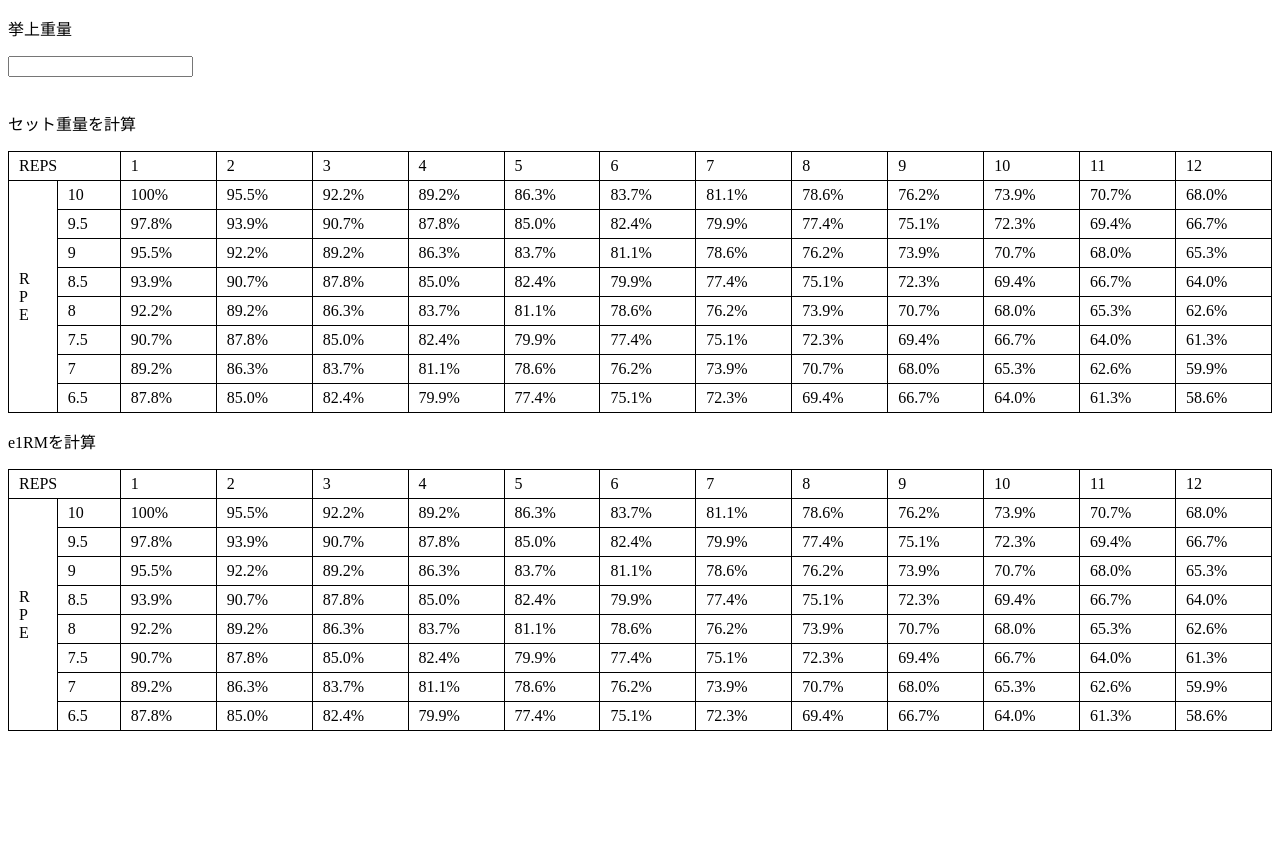
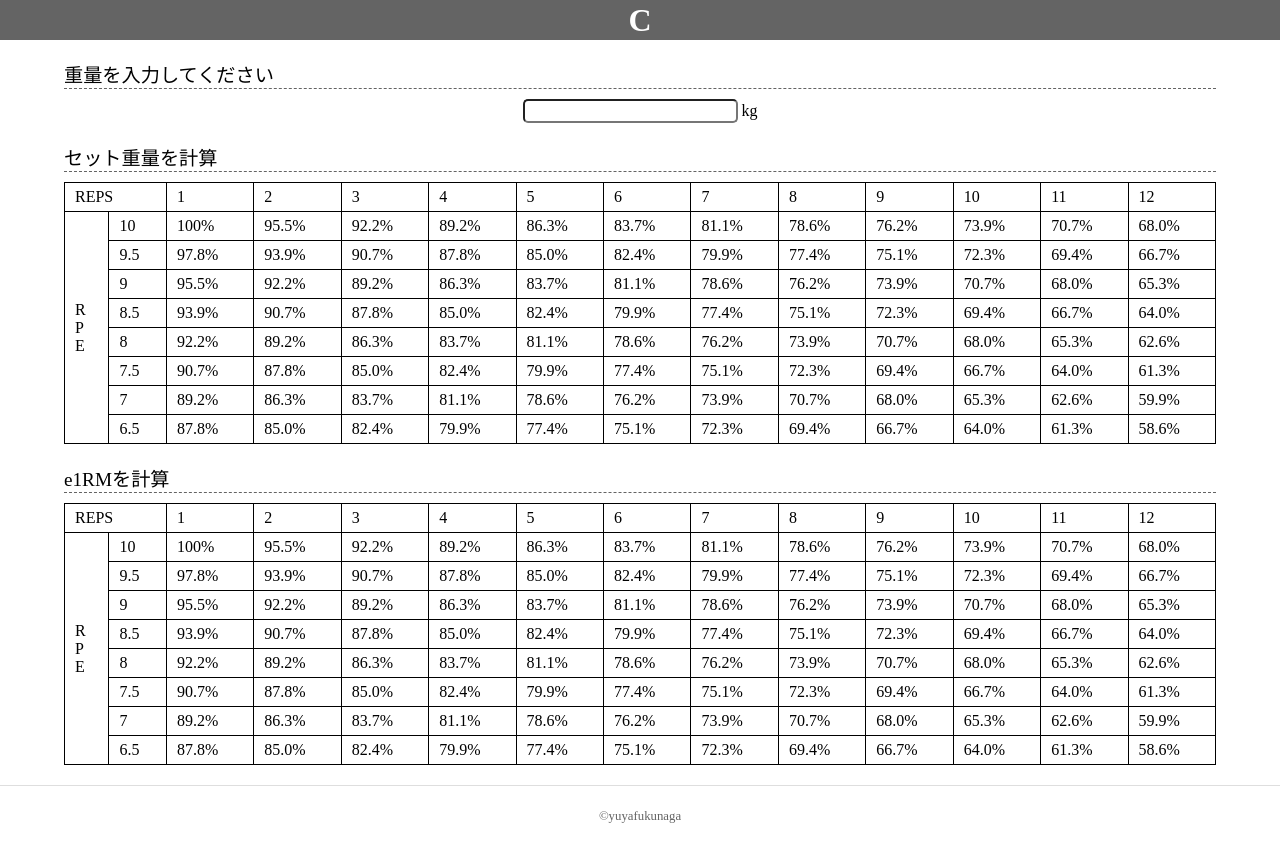
Before and after one commit to ga297/rpecalculator, a plain HTML site: page index.html in a window 1280 px wide. Before the commit the page ends 800 px from the top, so only its background shows below. Drawn offline with Linux system fonts and the light colour scheme.

Commit message:
modify css

```diff
--- a/index.html
+++ b/index.html
@@ -7,14 +7,22 @@
     <link rel="stylesheet" href="rpe.css">
   </head>
   <body>
-    <p>挙上重量</p>
+    <header>
+      <h1 class="header-logo">C</h1>
+    </header>
+
+    <div class="content">
+      <div class="inputarea">
+        <p class="content-title">重量を入力してください</p>
         <form id="form">
-      <input type="number" step="0.1" id="input">
+          <div class="weight-input">
+            <input type="number" step="0.1" id="input"><span> kg</span>
+          </div>
         </form>
+      </div>
 
-    <br>
-
-    <p>セット重量を計算</p>
+      <div class="chart1">
+        <p class="content-title">セット重量を計算</p>
         <div class="table-scroll">
           <table>
             <tr>
@@ -155,8 +163,10 @@
             </tr>
           </table>
         </div>
+      </div>
 
-    <p>e1RMを計算</p>
+      <div class="chart2">
+        <p class="content-title">e1RMを計算</p>
         <div class="table-scroll">
           <table>
             <tr>
@@ -297,7 +307,12 @@
             </tr>
           </table>
         </div>
+      </div>
+    </div>
 
+    <footer>
+      <p class="copy-right">©yuyafukunaga</p>
+    </footer>
     <script type="text/javascript" src="rpe.js"></script>
   </body>
 </html>
--- a/rpe.css
+++ b/rpe.css
@@ -1,3 +1,49 @@
+html, body, p, h1 {
+	margin: 0;
+}
+
+header {
+	width: 100%;
+	height: 40px;
+	background-color: rgba(100, 100, 100, 1);
+	position: fixed;
+	z-index: 100;
+}
+
+.header-logo {
+	color: white;
+	line-height: 40px;
+	text-align: center;
+}
+
+.content {
+	padding-top: 40px;
+	margin: 0 5%;
+}
+
+.content-title {
+	font-size: 1.2em;
+	border-bottom: 1px dashed rgba(100, 100, 100, 1);
+	margin-bottom: 10px;
+}
+
+.inputarea {
+	padding-top: 20px;
+	margin-bottom: 20px;
+}
+
+.inputarea input {
+	border-radius: 5px;
+}
+
+.weight-input {
+	text-align: center;
+}
+
+.chart1 {
+	margin-bottom: 20px;
+}
+
 .table-scroll {
 	overflow-x: auto;
 	white-space: nowrap;
@@ -12,3 +58,20 @@ td {
   border: 1px solid black;
 	padding: 5px 10px;
 }
+
+#input {
+	font-size: 16px;
+}
+
+footer {
+	margin-top: 20px;
+	height: 60px;
+	border-top: 1px solid rgba(200, 200, 200, 0.6);
+}
+
+.copy-right {
+	font-size: 0.8em;
+	line-height: 60px;
+	text-align: center;
+	color: rgba(100, 100, 100, 1);
+}
```
Lines whose indentation alone changed are shown as unchanged.
